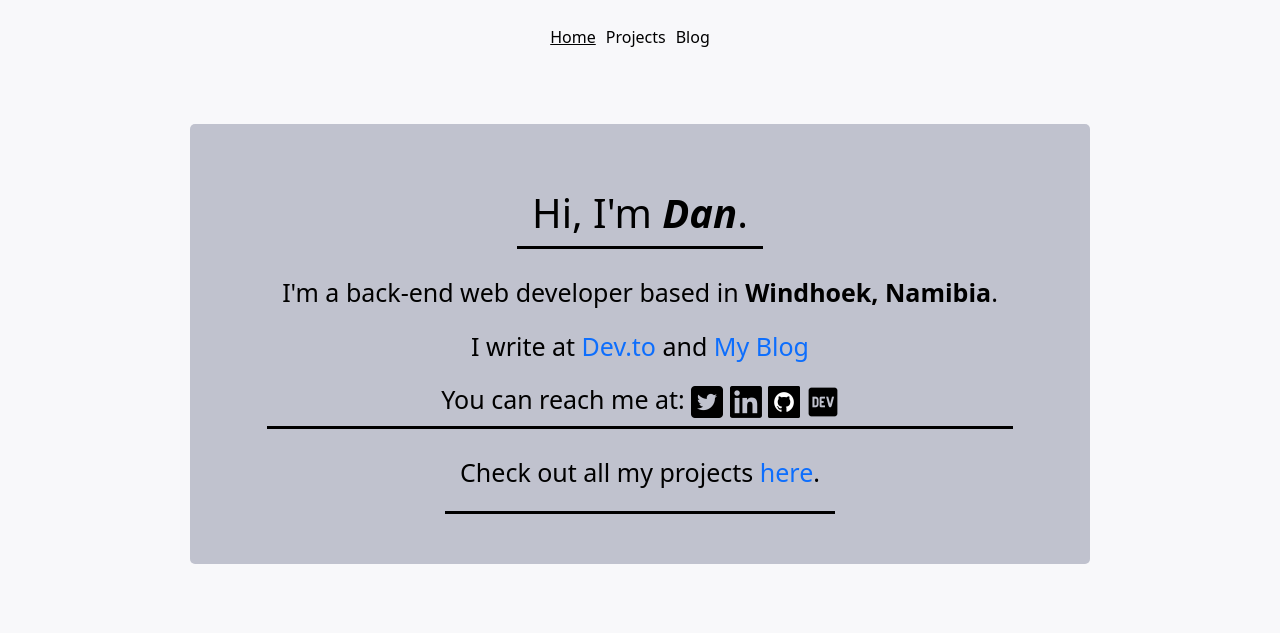
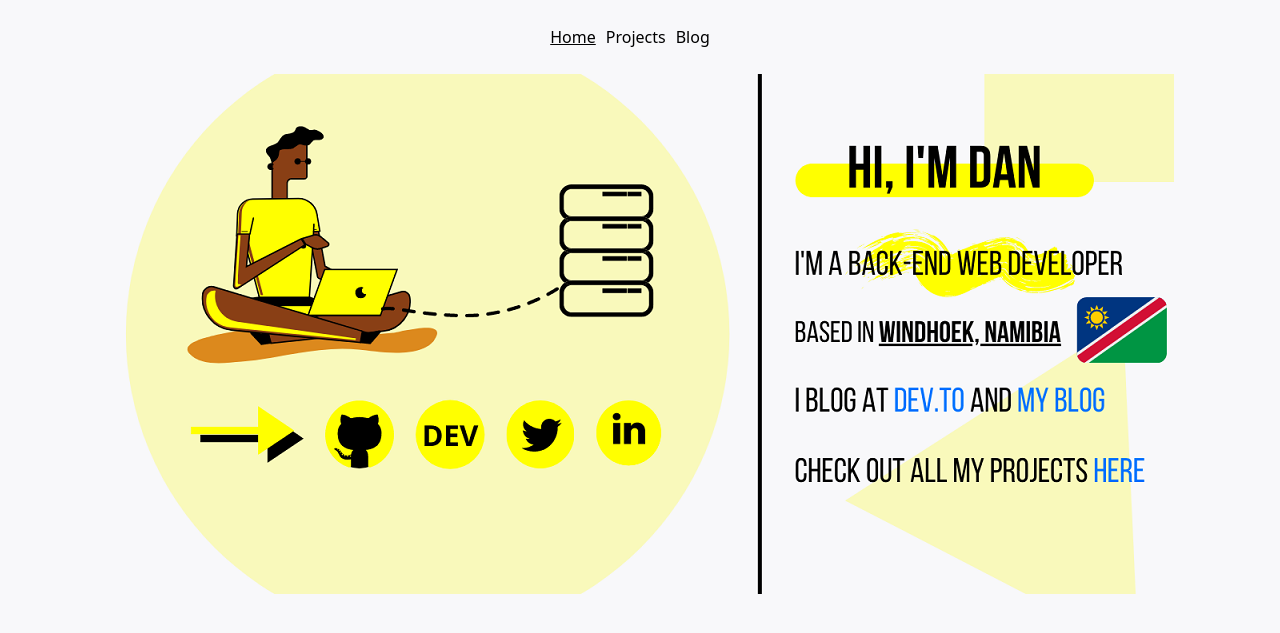
Before and after one commit to otherdcn/otherdcn.github.io, a Jekyll site: the page built from index.html, in a window 1280 px wide. Shown: the top 633 px of the page. Built offline with Jekyll 4.4.1, drawn with Linux system fonts in a browser that asks for light colours.

Commit message:
Edit index.html to inculde new web design

```diff
--- a/index.html
+++ b/index.html
@@ -3,26 +3,16 @@ layout: default
 title: Dan C. Ntwari | Back-end Web Developer
 ---
 
-<section class="parent">
-	<section class="child" id="greeting">
-		<h1>Hi, I'm <strong><i>Dan</i></strong>.</h1>
-	</section>
+<section class="container">
+<img src="assets/images/premier1-80.png" alt="Home page design" usemap="#workmap">
 
-	<section class="child" id="intro-connect">
-		<p>I'm a back-end web developer based in <strong>Windhoek, Namibia</strong>.</p>
-
-		<p>I write at <a href="https://dev.to/other_dcn" target="_blank">Dev.to</a> and <a href="https://www.dancntwari.com/blog.html">My Blog</a></p>
-
-		<p>
-			You can reach me at:
-			<span><a href="https://twitter.com/OtherDCN" target="_blank"><img src="assets/images/twitter-black-64px-roundcorners.png" class="icon-set" alt="twitter-icon"></a></span>
-			<span><a href="https://www.linkedin.com/in/dan-c-ntwari/" target="_blank"><img src="assets/images/linkedin-black-64px-roundcorners.png" class="icon-set" alt="linkedin-icon"></a></span>
-			<span><a href="https://github.com/otherdcn" target="_blank"><img src="assets/images/github-black-64px-roundcorners.png" class="icon-set" alt="github-icon"></a></span>
-			<span><a href="https://dev.to/otherdcn" target="_blank"><img src="assets/images/dev-to-black-64px-roundcorners.png" class="icon-set" alt="devto-icon"></a></span>
-		</p>
-	</section>
-
-	<section class="child" id="project-home-display">
-		<p>Check out all my projects <a href="/project.html">here</a>.</p>
-	</section>
+<map name="workmap">
+  <area shape="circle" coords="267, 361, 33" alt="github" href="https://github.com/otherdcn" target="_blank">
+  <area shape="circle" coords="358, 361, 33" alt="dev" href="https://dev.to/otherdcn" target="_blank">
+  <area shape="circle" coords="448, 361, 33" alt="twitter" href="https://twitter.com/OtherDCN" target="_blank">
+  <area shape="circle" coords="537, 361,33" alt="linkedin" href="https://www.linkedin.com/in/dan-c-ntwari/" target="_blank">
+  <area shape="rect" coords="800,313,870,336" alt="dev" href="https://dev.to/otherdcn" target="_blank">
+  <area shape="rect" coords="923, 313, 1011, 336" alt="blog" href="https://www.dancntwari.com/blog.html" target="_blank">
+  <area shape="rect" coords="1000, 383, 1050, 405" alt="projects" href="https://www.dancntwari.com/project.html" target="_blank">
+</map>
 </section>
```
